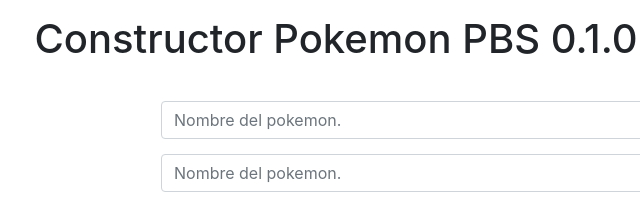
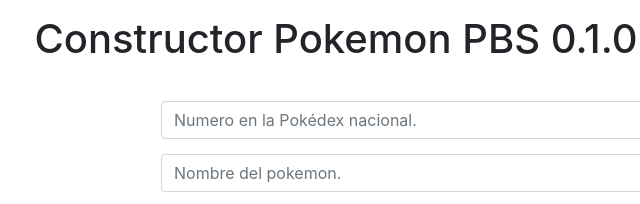
Before and after one commit to Kinosama/Constructor-PBS, a plain HTML site: page pages/pokemon.html in a window 1280 px wide. Shown: the top 204 px of the page, 304-944 px from the left. Drawn offline with nearby package versions, Linux system fonts and the light colour scheme; some packages are replaced by stand-ins of ours; a script that the page names is missing.

Commit message:
Update pokemon.html

```diff
--- a/pages/pokemon.html
+++ b/pages/pokemon.html
@@ -52,7 +52,7 @@
                 <div class="row">
                     <label class="col-md-4 col-form-label">ID :</label>
                     <div class="col-md-8">
-                        <input type="text" id="id" class="form-control" name="id" placeholder="Nombre del pokemon.">
+                        <input type="text" id="id" class="form-control" name="id" placeholder="Numero en la Pokédex nacional.">
                     </div>
                 </div>
 
```
